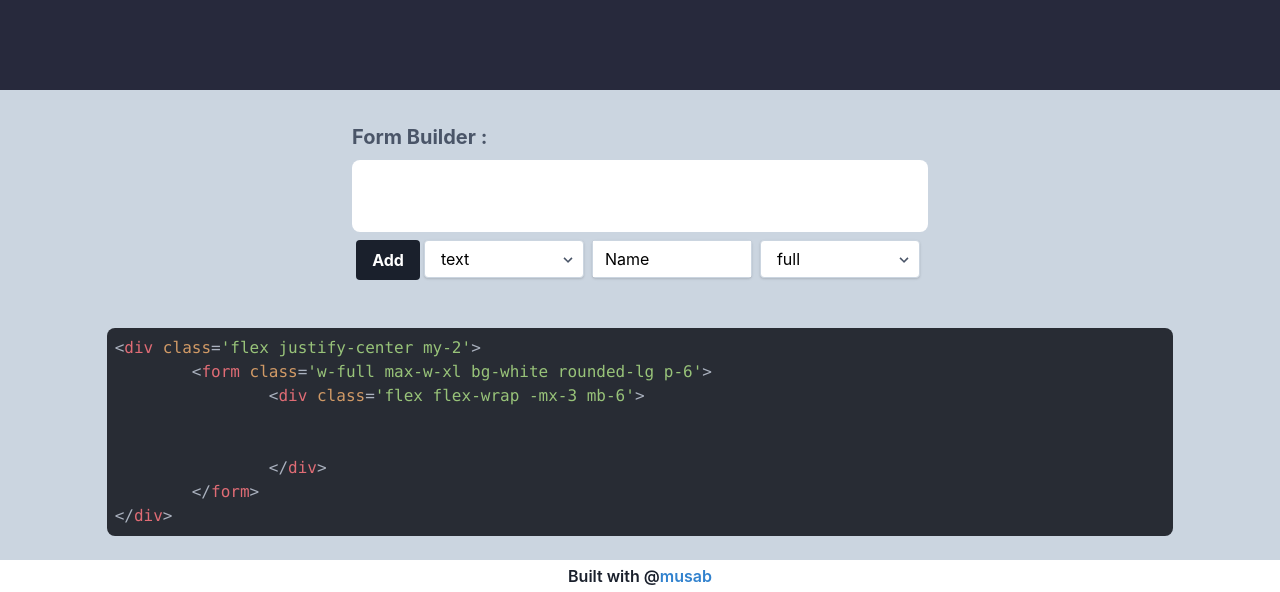
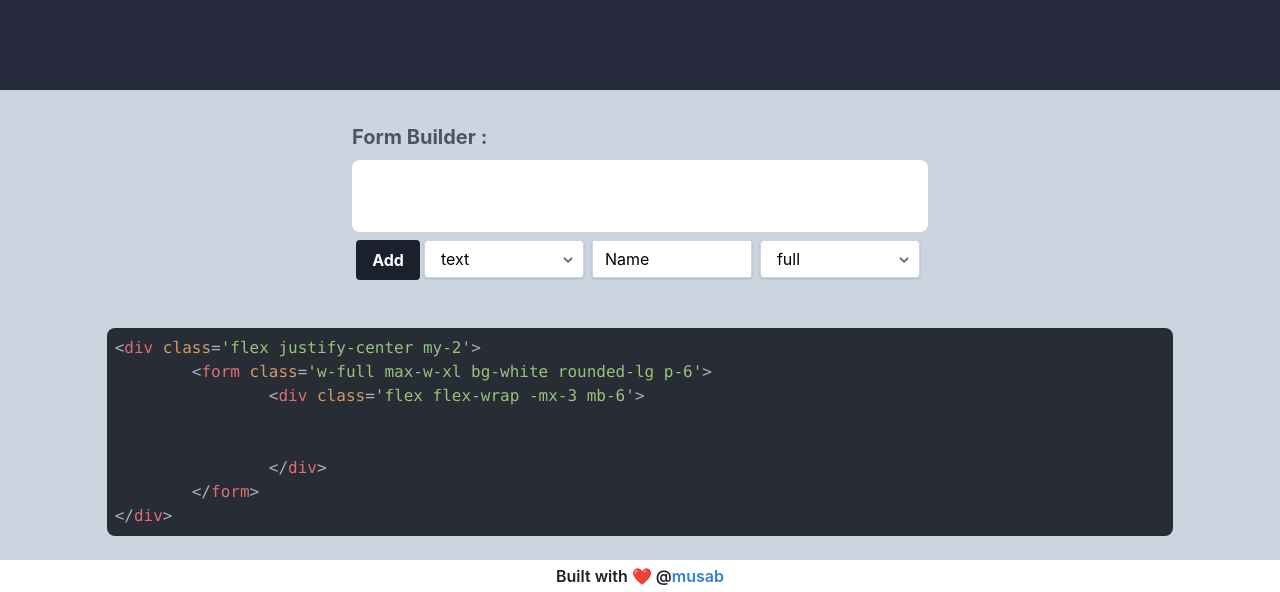
Before and after one commit to m-HARD/Tailwind-Forms-Builder, a website: page public/index.html in a window 1280 px wide. Shown: the part 390-982 px from the top of the page. Drawn offline with Linux system fonts and the light colour scheme.

Commit message:
Edit footer

```diff
--- a/public/index.html
+++ b/public/index.html
@@ -90,7 +90,7 @@
 
     <footer class="mt-6 mb-0 bg-white">
         <div class="text-center text-gray-900 py-1 font-semibold text-base">
-            Built with @<a href="#" class="text-blue-600">musab</a>
+            Built with <span class="text-red-600">❤️</span> @<a href="https://github.com/m-HARD" class="text-blue-600">musab</a>
         </div>
     </footer>
     </div>
```
